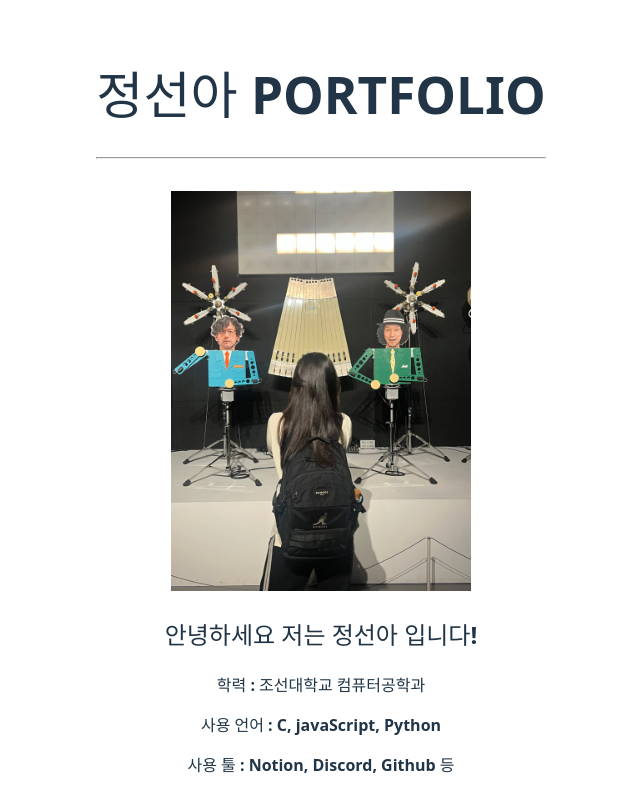
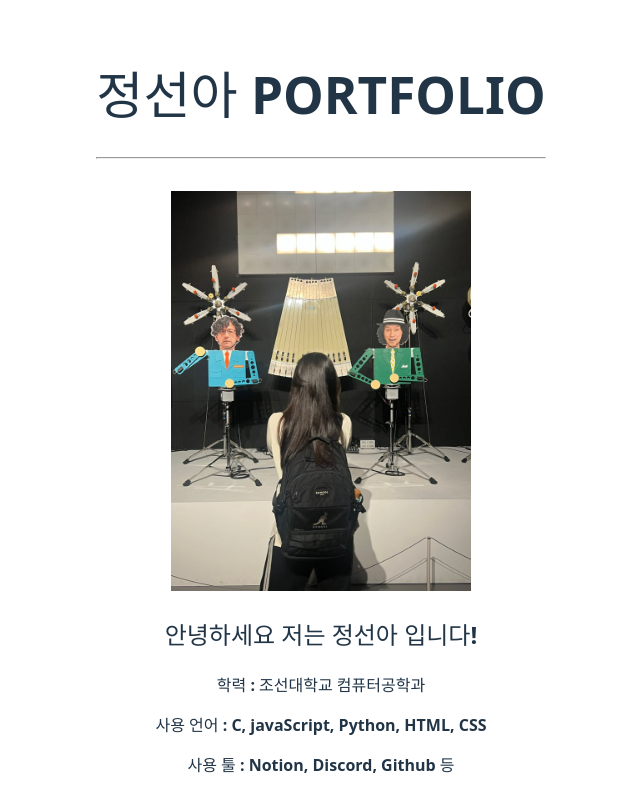
Before and after one commit to SUN-AAA/portfolio, a React (Vite) app: page / in a window 1280 px wide. Shown: the top 812 px of the page, without its empty margins (319-959 px from the left). Built offline with nearby package versions, Linux system fonts and the light colour scheme.

Commit message:
fix: profile

```diff
--- a/src/components/profile.jsx
+++ b/src/components/profile.jsx
@@ -3,7 +3,7 @@ function profile() {
         <div>
             <h2>안녕하세요 저는 정선아 입니다!</h2>
             <p><b>학력 : 조선대학교 컴퓨터공학과</b></p>
-            <p><b>사용 언어 : C, javaScript, Python</b></p>
+            <p><b>사용 언어 : C, javaScript, Python, HTML, CSS</b></p>
             <p><b>사용 툴 : Notion, Discord, Github 등</b></p>
             <br></br>
             <br></br>
```
